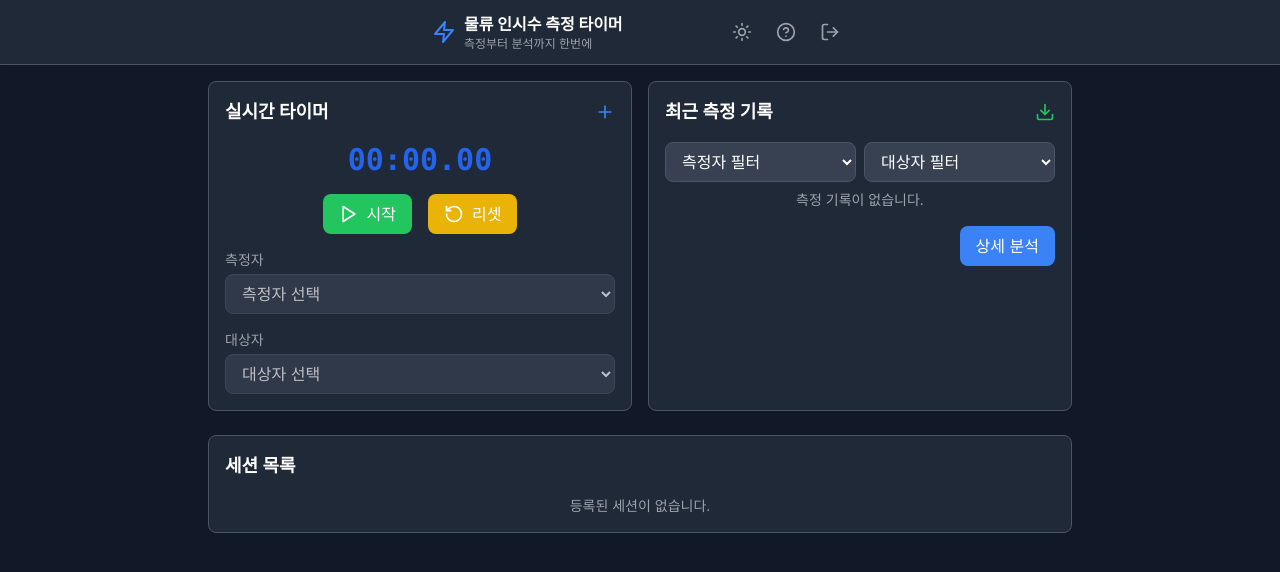
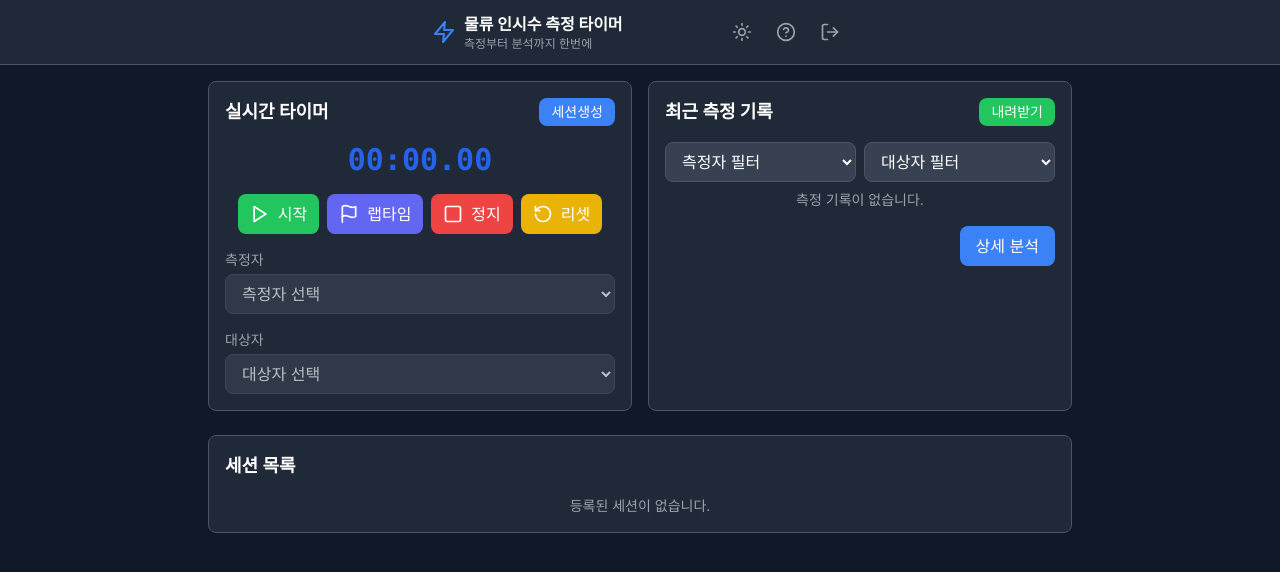
Before and after one commit to JoBongGeun94/LogisticsTimer, a React (Vite) app: page / in a window 1280 px wide. Both pictures are taken after a click on the button "시스템 시작". Shown: the top 572 px of the page. Built offline with nearby package versions, Linux system fonts and the light colour scheme.

Commit message:
feat: implement lap and stop buttons

```diff
--- a/src/App.tsx
+++ b/src/App.tsx
@@ -44,6 +44,8 @@ import {
   ArrowLeft,
   TrendingUp as TrendingUpIcon,
   AlertTriangle,
+  Flag,
+  MousePointerClick,
   Share2,
 } from 'lucide-react';
 // ==================== 타입 정의 (Single Responsibility) ====================
@@ -940,10 +942,20 @@ const HelpModal = memo<{
         title: '⌨️ 키보드 단축키',
         icon: Settings,
         items: [
-          { key: '스페이스바', desc: '타이머 시작/정지', shortcut: 'SPACE' },
-          { key: 'Enter', desc: '랩타임 기록 (측정 완료)', shortcut: '⏎' },
-          { key: 'Esc', desc: '타이머 중지', shortcut: 'ESC' },
-          { key: 'R', desc: '타이머 리셋', shortcut: 'R' },
+          { key: '스페이스바', desc: '타이머 시작/일시정지', shortcut: 'SPACE' },
+          { key: 'Enter', desc: '랩타임 기록', shortcut: '⏎' },
+          { key: 'Esc', desc: '측정 정지', shortcut: 'ESC' },
+          { key: 'R', desc: '모든 기록 리셋', shortcut: 'R' },
+        ],
+      },
+      {
+        title: '🖱️ 주요 버튼',
+        icon: MousePointerClick,
+        items: [
+          { key: '세션생성', desc: '새 측정 세션을 시작합니다.' },
+          { key: '랩타임', desc: '현재 시간을 기록하고 초기화합니다.' },
+          { key: '정지', desc: '타이머를 멈추고 시간을 0으로 돌립니다.' },
+          { key: '내려받기', desc: '측정 기록을 CSV로 저장합니다.' },
         ],
       },
       {
@@ -2169,29 +2181,43 @@ const EnhancedLogisticsTimer = () => {
               <h2 className={`text-lg font-bold ${theme.text}`}>실시간 타이머</h2>
               <button
                 onClick={() => setShowNewSessionModal(true)}
-                className="text-blue-500 hover:text-blue-700 transition-colors"
+                className="px-3 py-1 rounded-lg bg-blue-500 text-white text-sm hover:bg-blue-600 transition-colors"
                 title="새 세션 생성"
               >
-                <Plus className="w-5 h-5" />
+                세션생성
               </button>
             </div>
             <div className="text-center mb-4">
               <div className="text-3xl font-bold font-mono text-blue-600">{formatTime(currentTime)}</div>
             </div>
-            <div className="flex items-center justify-center space-x-4 mb-4">
+            <div className="flex items-center justify-center space-x-2 mb-4">
               <button
                 onClick={toggleTimer}
-                className={`flex items-center gap-2 px-4 py-2 rounded-lg font-medium transition-colors ${
+                className={`flex items-center gap-2 px-3 py-2 rounded-lg font-medium transition-colors ${
                   isRunning ? 'bg-red-500 text-white' : 'bg-green-500 text-white'
                 } hover:opacity-90`}
                 disabled={!currentSession || !currentOperator || !currentTarget}
               >
                 {isRunning ? <Pause className="w-5 h-5" /> : <Play className="w-5 h-5" />}
-                {isRunning ? '정지' : '시작'}
+                {isRunning ? '일시정지' : '시작'}
+              </button>
+              <button
+                onClick={recordLap}
+                className="flex items-center gap-2 px-3 py-2 rounded-lg bg-indigo-500 text-white hover:opacity-90 transition-colors"
+              >
+                <Flag className="w-5 h-5" />
+                랩타임
+              </button>
+              <button
+                onClick={stopTimer}
+                className="flex items-center gap-2 px-3 py-2 rounded-lg bg-red-500 text-white hover:opacity-90 transition-colors"
+              >
+                <Square className="w-5 h-5" />
+                정지
               </button>
               <button
                 onClick={resetTimer}
-                className="flex items-center gap-2 px-4 py-2 rounded-lg bg-yellow-500 text-white hover:opacity-90 transition-colors"
+                className="flex items-center gap-2 px-3 py-2 rounded-lg bg-yellow-500 text-white hover:opacity-90 transition-colors"
               >
                 <RotateCcw className="w-5 h-5" />
                 리셋
@@ -2237,10 +2263,10 @@ const EnhancedLogisticsTimer = () => {
               <h2 className={`text-lg font-bold ${theme.text}`}>최근 측정 기록</h2>
               <button
                 onClick={downloadMeasurementData}
-                className="text-green-500 hover:text-green-700 transition-colors"
-                title="측정 기록 다운로드"
+                className="px-3 py-1 rounded-lg bg-green-500 text-white text-sm hover:bg-green-600 transition-colors"
+                title="측정 기록 내려받기"
               >
-                <Download className="w-5 h-5" />
+                내려받기
               </button>
             </div>
             <div className="flex gap-2 mb-2">
```
